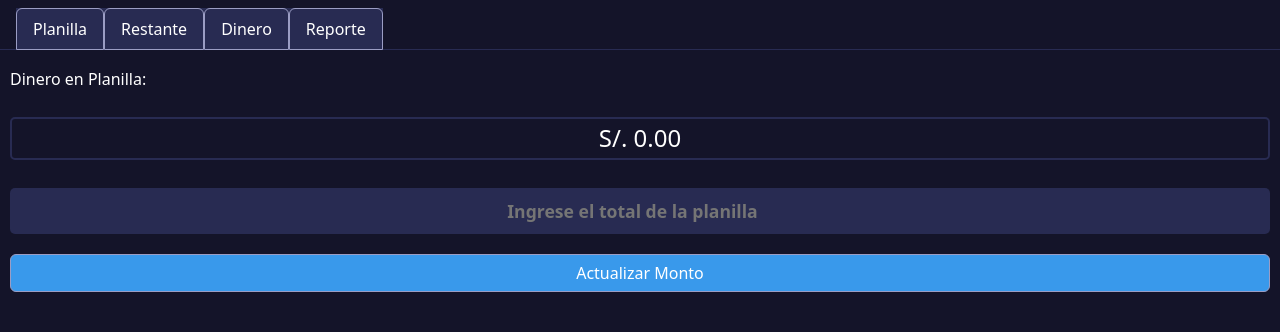
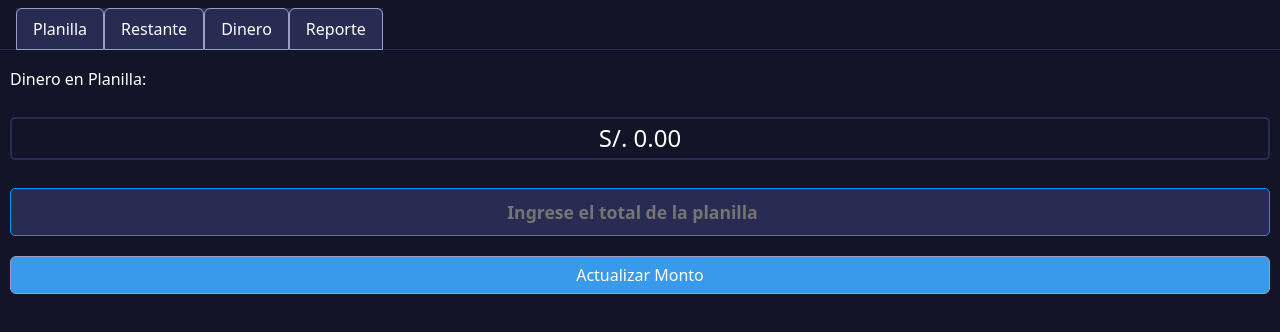
Before and after one commit to PaulSegales/planilla_golosina, a React (Vite) app: page / in a window 1280 px wide. Shown: the top 332 px of the page. Built offline with nearby package versions, Linux system fonts and the light colour scheme.

Commit message:
cambos en la apariencia del input

```diff
--- a/src/App.css
+++ b/src/App.css
@@ -19,7 +19,7 @@ button {
 
 input {
   outline: none;
-  border: none;
+  border: 1px solid rgb(0, 153, 255);
   border-radius: 5px;
   padding: 5px;
   background-color: var(--color-secondary);
--- a/src/components/Planilla.jsx
+++ b/src/components/Planilla.jsx
@@ -14,6 +14,7 @@ const Planilla = ({i, extraerResultado}) => {
   const actualizarDineroPlanilla = () => {
     if(isNumber(cantidadDinero)) {
       setDineroPlanilla(parseFloat(cantidadDinero).toFixed(2))
+      setDineroPlanilla('')
     } else {
       alert("El valor tiene que ser un numero")
     }
```
